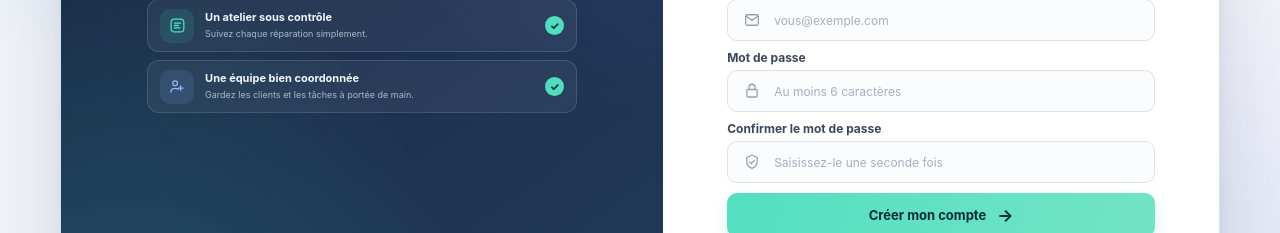
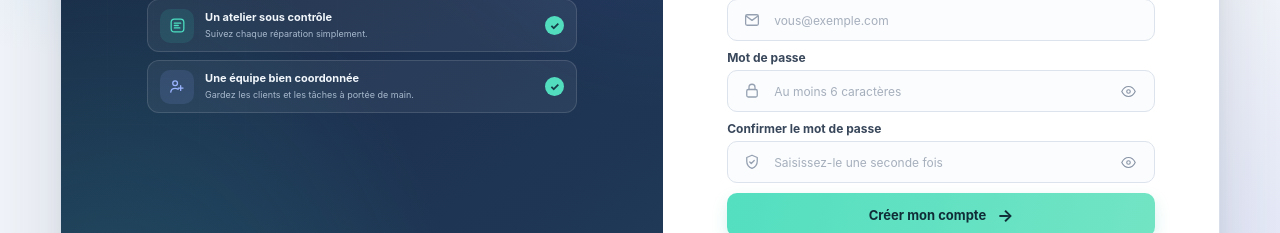
Before and after one commit to SaifEddineDev/RepAppBuro, a React (Create React App) app in the folder frontend/: page /#/register in a window 1280 px wide. Shown: the part 361-594 px from the top of the page. Built offline with nearby package versions, Linux system fonts and the light colour scheme; no server answers.

Commit message:
Add password visibility controls to registration

```diff
--- a/frontend/src/pages/register.js
+++ b/frontend/src/pages/register.js
@@ -14,6 +14,8 @@ const Register = () => {
   const [isLoading, setIsLoading] = useState(false);
   const [error, setError] = useState('');
   const [success, setSuccess] = useState('');
+  const [showPassword, setShowPassword] = useState(false);
+  const [showConfirmPassword, setShowConfirmPassword] = useState(false);
   const { register } = useAuth();
   const navigate = useNavigate();
 
@@ -132,7 +134,21 @@ const Register = () => {
               <label htmlFor="register-password">Mot de passe</label>
               <div className="login-input-wrap">
                 <svg viewBox="0 0 24 24" aria-hidden="true"><rect x="5" y="10" width="14" height="10" rx="2" /><path d="M8 10V7a4 4 0 0 1 8 0v3" /></svg>
-                <input id="register-password" name="password" type="password" value={formData.password} onChange={handleChange} placeholder="Au moins 6 caractères" autoComplete="new-password" minLength={6} required disabled={isLoading} />
+                <input id="register-password" name="password" type={showPassword ? 'text' : 'password'} value={formData.password} onChange={handleChange} placeholder="Au moins 6 caractères" autoComplete="new-password" minLength={6} required disabled={isLoading} />
+                <button
+                  className="password-toggle"
+                  type="button"
+                  onClick={() => setShowPassword((visible) => !visible)}
+                  aria-label={showPassword ? 'Masquer le mot de passe' : 'Afficher le mot de passe'}
+                  aria-controls="register-password"
+                  disabled={isLoading}
+                >
+                  {showPassword ? (
+                    <svg viewBox="0 0 24 24" aria-hidden="true"><path d="M3 3l18 18M10.6 10.6a2 2 0 0 0 2.8 2.8" /><path d="M9.9 5.2A10.8 10.8 0 0 1 12 5c5 0 8.5 4.4 9.5 7-.4 1.1-1.2 2.3-2.3 3.4M6.2 6.2C3.9 7.7 2.8 9.8 2.5 12c.5 1.3 1.4 2.7 2.8 3.9a9.9 9.9 0 0 0 6.7 2.6c.8 0 1.6-.1 2.3-.3" /></svg>
+                  ) : (
+                    <svg viewBox="0 0 24 24" aria-hidden="true"><path d="M2.5 12S6 5 12 5s9.5 7 9.5 7-3.5 7-9.5 7-9.5-7-9.5-7Z" /><circle cx="12" cy="12" r="2.5" /></svg>
+                  )}
+                </button>
               </div>
             </div>
 
@@ -140,7 +156,21 @@ const Register = () => {
               <label htmlFor="register-confirm-password">Confirmer le mot de passe</label>
               <div className="login-input-wrap">
                 <svg viewBox="0 0 24 24" aria-hidden="true"><path d="M12 3 19 6v5c0 4.5-2.8 7.8-7 9.5C7.8 18.8 5 15.5 5 11V6l7-3Z" /><path d="m9 12 2 2 4-4" /></svg>
-                <input id="register-confirm-password" name="confirmPassword" type="password" value={formData.confirmPassword} onChange={handleChange} placeholder="Saisissez-le une seconde fois" autoComplete="new-password" minLength={6} required disabled={isLoading} />
+                <input id="register-confirm-password" name="confirmPassword" type={showConfirmPassword ? 'text' : 'password'} value={formData.confirmPassword} onChange={handleChange} placeholder="Saisissez-le une seconde fois" autoComplete="new-password" minLength={6} required disabled={isLoading} />
+                <button
+                  className="password-toggle"
+                  type="button"
+                  onClick={() => setShowConfirmPassword((visible) => !visible)}
+                  aria-label={showConfirmPassword ? 'Masquer la confirmation du mot de passe' : 'Afficher la confirmation du mot de passe'}
+                  aria-controls="register-confirm-password"
+                  disabled={isLoading}
+                >
+                  {showConfirmPassword ? (
+                    <svg viewBox="0 0 24 24" aria-hidden="true"><path d="M3 3l18 18M10.6 10.6a2 2 0 0 0 2.8 2.8" /><path d="M9.9 5.2A10.8 10.8 0 0 1 12 5c5 0 8.5 4.4 9.5 7-.4 1.1-1.2 2.3-2.3 3.4M6.2 6.2C3.9 7.7 2.8 9.8 2.5 12c.5 1.3 1.4 2.7 2.8 3.9a9.9 9.9 0 0 0 6.7 2.6c.8 0 1.6-.1 2.3-.3" /></svg>
+                  ) : (
+                    <svg viewBox="0 0 24 24" aria-hidden="true"><path d="M2.5 12S6 5 12 5s9.5 7 9.5 7-3.5 7-9.5 7-9.5-7-9.5-7Z" /><circle cx="12" cy="12" r="2.5" /></svg>
+                  )}
+                </button>
               </div>
             </div>
 
```
